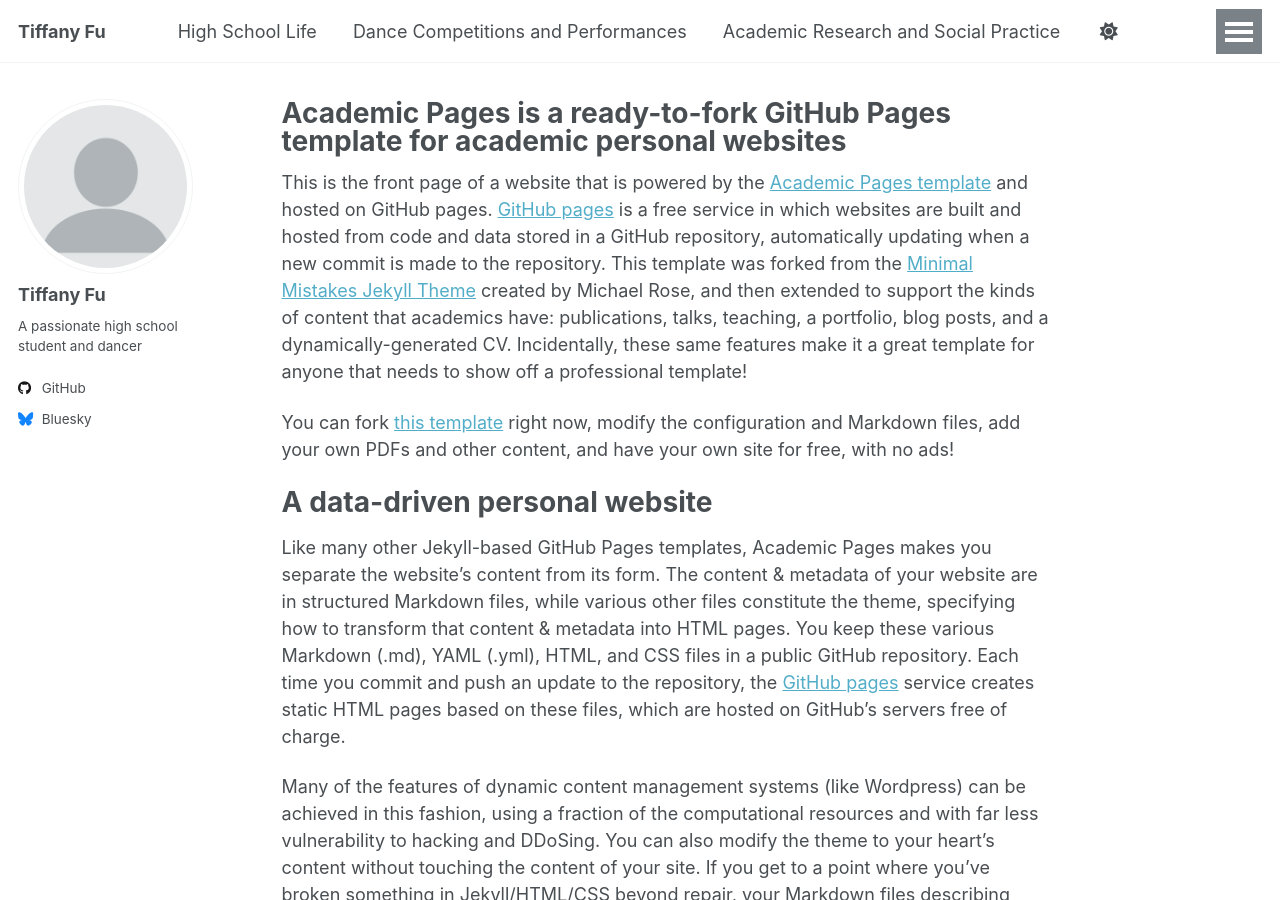
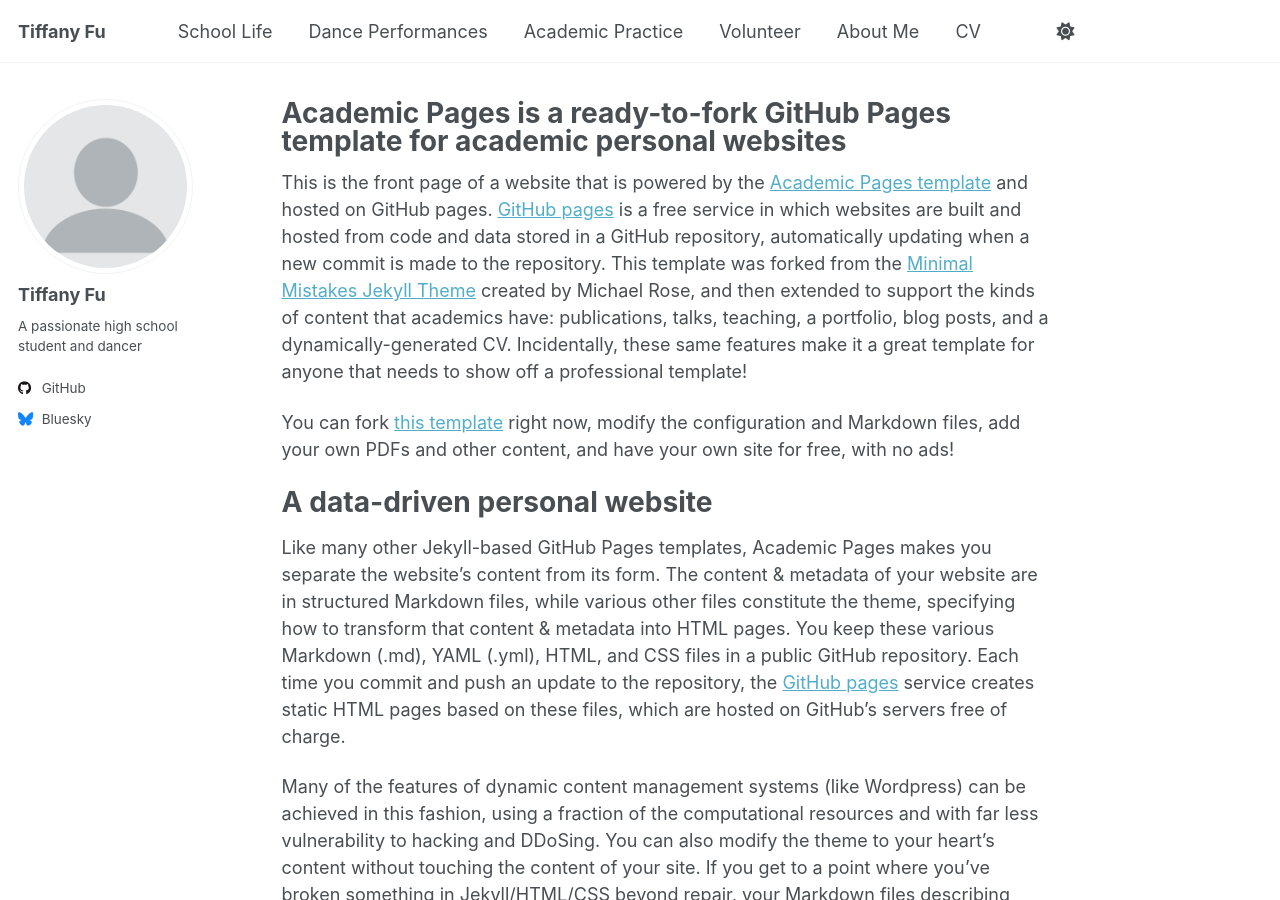
Before and after one commit to TiffanyJTFu/TiffanyFu, a Jekyll site: the page built from _pages/about.md, in a window 1280 px wide and 900 px high. Built offline with Jekyll 4.4.1, drawn with Linux system fonts in a browser that asks for light colours; a script that is not in the unit is left out.

Commit message:
Update navigation.yml

```diff
--- a/_data/navigation.yml
+++ b/_data/navigation.yml
@@ -8,16 +8,16 @@
 #      Markdown formatted page while the second is generated using JSON.
 
 main:
-  - title: "High School Life"
+  - title: "School Life"
     url: /School Life/
 
-  - title: "Dance Competitions and Performances"
+  - title: "Dance Performances"
     url: /Dance Performances/
 
-  - title: "Academic Research and Social Practice"
-    url: /Academic Social Practice/
+  - title: "Academic Practice"
+    url: /Academic & Social Practice/
 
-  - title: "Volunteer Activities"
+  - title: "Volunteer"
     url: /Volunteer/
 
   - title: "About Me"
```
